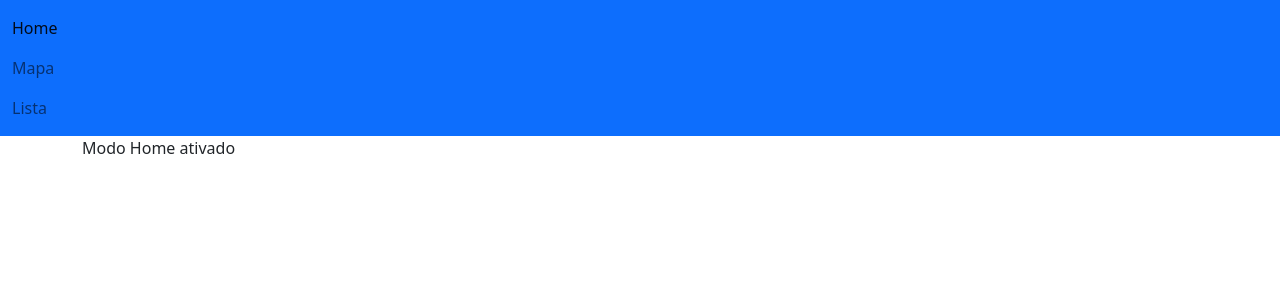
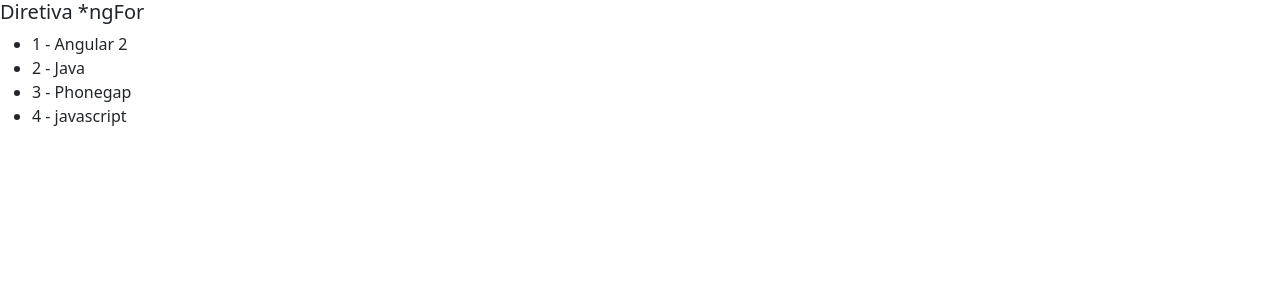
Before and after one commit to silasgon/update-angular_2, an Angular app in the folder diretivas/: page / in a window 1280 px wide. Shown: the top 300 px of the page. Built offline with nearby package versions, Linux system fonts and the light colour scheme.

Commit message:
dictive *ngFor

```diff
--- a/diretivas/angular.json
+++ b/diretivas/angular.json
@@ -20,14 +20,10 @@
             "tsConfig": "tsconfig.app.json",
             "assets": ["src/favicon.ico", "src/assets"],
             "styles": [
+              "src/styles.css",
               "node_modules/bootstrap/dist/css/bootstrap.css",
-              "src/styles.css"
             ],
-            "scripts": [
-              "node_modules/jquery/dist/jquery.js",
-              "node_modules/popper.js/dist/umd/popper.js",
-              "node_modules/bootstrap/dist/js/bootstrap.js"
-            ]
+            "scripts": []
           },
           "configurations": {
             "production": {
--- a/diretivas/src/app/app.component.html
+++ b/diretivas/src/app/app.component.html
@@ -1,3 +1,5 @@
 <!-- <app-diretiva-ngif></app-diretiva-ngif> -->
 
-<app-diretiva-ngswitch></app-diretiva-ngswitch>
+<!-- <app-diretiva-ngswitch></app-diretiva-ngswitch> -->
+
+<app-diretiva-ngfor></app-diretiva-ngfor>
--- a/diretivas/src/app/app.module.ts
+++ b/diretivas/src/app/app.module.ts
@@ -5,12 +5,14 @@
 import { AppComponent } from './app.component';
 import { DiretivaNgifComponent } from './diretiva-ngif/diretiva-ngif.component';
 import { DiretivaNgswitchComponent } from './diretiva-ngswitch/diretiva-ngswitch.component';
+import { DiretivaNgforComponent } from './diretiva-ngfor/diretiva-ngfor.component';
 
 @NgModule({
   declarations: [
     AppComponent,
     DiretivaNgifComponent,
-    DiretivaNgswitchComponent
+    DiretivaNgswitchComponent,
+    DiretivaNgforComponent
   ],
   imports: [
     BrowserModule,
--- /dev/null
+++ b/diretivas/src/app/diretiva-ngfor/diretiva-ngfor.component.html
@@ -0,0 +1,7 @@
+<h5>Diretiva *ngFor</h5>
+
+<ul>
+  <li *ngFor="let curso of cursos, let i = index">
+    {{i+1}} - {{ curso }}
+  </li>
+</ul>
--- /dev/null
+++ b/diretivas/src/app/diretiva-ngfor/diretiva-ngfor.component.ts
@@ -0,0 +1,17 @@
+import { Component, OnInit } from '@angular/core';
+
+@Component({
+  selector: 'app-diretiva-ngfor',
+  templateUrl: './diretiva-ngfor.component.html',
+  styleUrls: ['./diretiva-ngfor.component.css']
+})
+export class DiretivaNgforComponent implements OnInit {
+
+  cursos: string[] = ["Angular 2", "Java", "Phonegap", "javascript"];
+
+  constructor() { }
+
+  ngOnInit(): void {
+  }
+
+}
--- a/diretivas/src/app/diretiva-ngswitch/diretiva-ngswitch.component.html
+++ b/diretivas/src/app/diretiva-ngswitch/diretiva-ngswitch.component.html
@@ -1,8 +1,8 @@
-<nav class="navbar navbar bg-primary">
+<nav class="navbar navbar-default bg-ligth">
   <div class="container-fluid">
-    <div class="nav navbar-nav">
+    <div class="nav navbar-header">
       <a
-        class="nav-iten nav-link"
+        class="nav-brand nav-iten nav-link"
         [class.active]="aba === 'home'"
         (click)="(aba = 'home')" href="#"
         >Home</a
```
Also changed, not shown: diretivas/src/app/diretiva-ngfor/diretiva-ngfor.component.css (added), 1 other file (tests, documents, lock files or other folders).
